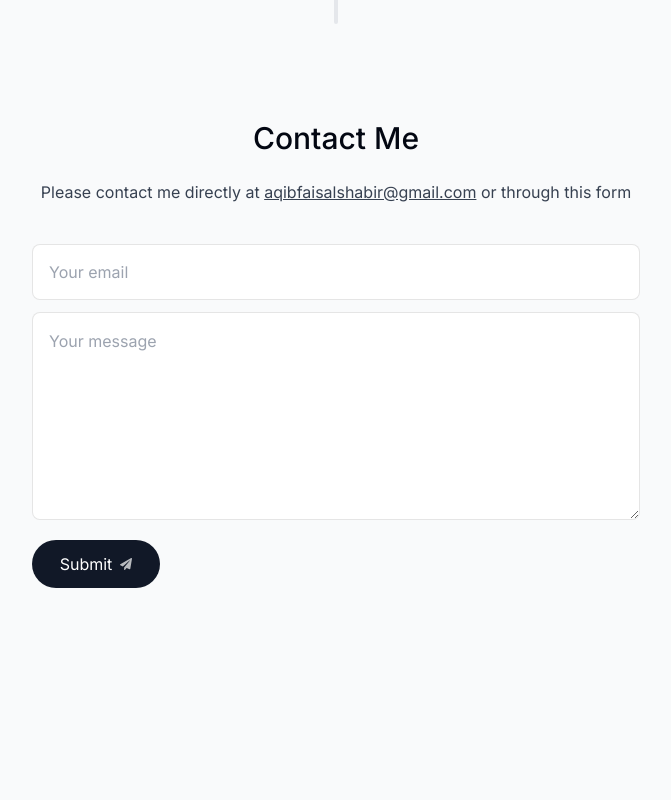
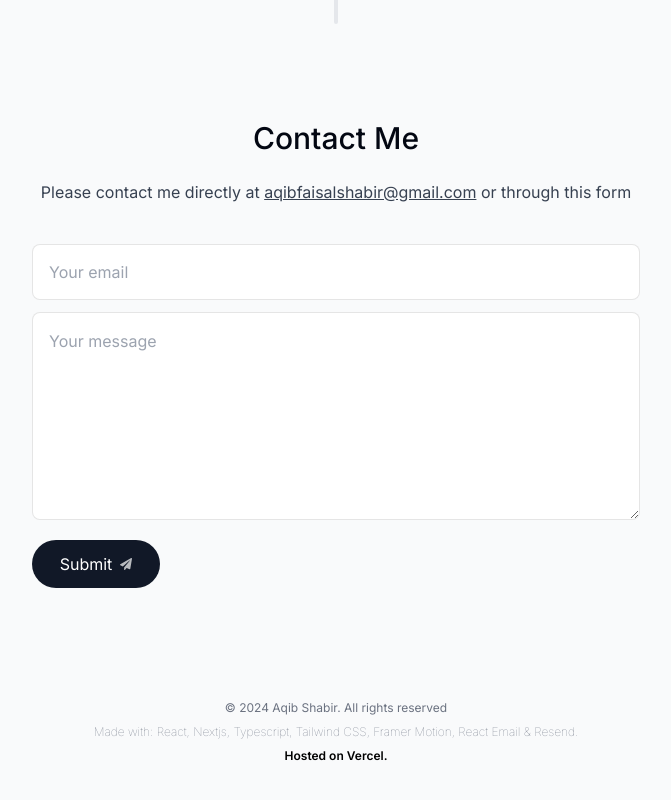
Before and after one commit to aqibshabir/portfolio, a Next.js app: page / in a window 1280 px wide. Shown: the part 5145-5945 px from the top of the page, without its empty margins (304-975 px from the left). Before the commit the page ends 5845 px from the top, so only its background shows below. Built offline with nearby package versions, Linux system fonts and the light colour scheme; no server answers.

Commit message:
added footer

```diff
--- a/app/layout.tsx
+++ b/app/layout.tsx
@@ -4,6 +4,7 @@
 import "./globals.css";
 import ActiveSectionContextProvider from "@/context/active-section-context";
 import { Toaster } from "sonner";
+import Footer from "@/components/footer";
 
 const inter = Inter({ subsets: ["latin"] });
 
@@ -29,7 +30,8 @@
         <ActiveSectionContextProvider>
           <Header />
           {children}
-          <Toaster position="bottom-right" richColors />
+          <Toaster position="bottom-right" />
+          <Footer />
         </ActiveSectionContextProvider>
       </body>
     </html>
--- /dev/null
+++ b/components/footer.tsx
@@ -0,0 +1,15 @@
+import React from 'react'
+
+export default function Footer() {
+  return (
+    <footer className='mb-10 px-4 text-center text-gray-500'>
+        <small className='mb-2 text-xs block'>
+            &copy; 2024 Aqib Shabir. All rights reserved
+        </small>
+        <p className='text-xs mb-2 font-thin'>
+            Made with: React, Nextjs, Typescript, Tailwind CSS, Framer Motion, React Email &amp; Resend.
+        </p>
+        <p className='text-xs text-black font-semibold' >Hosted on Vercel.</p>
+    </footer>
+  )
+}
```
